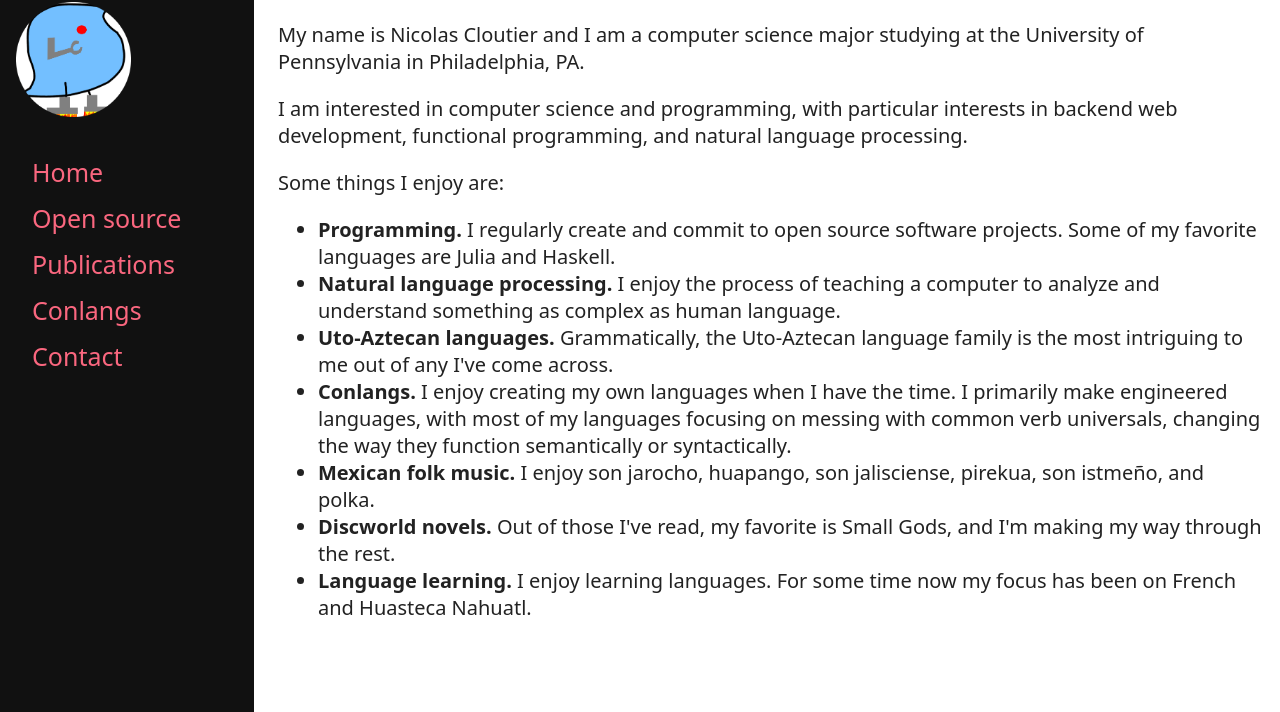
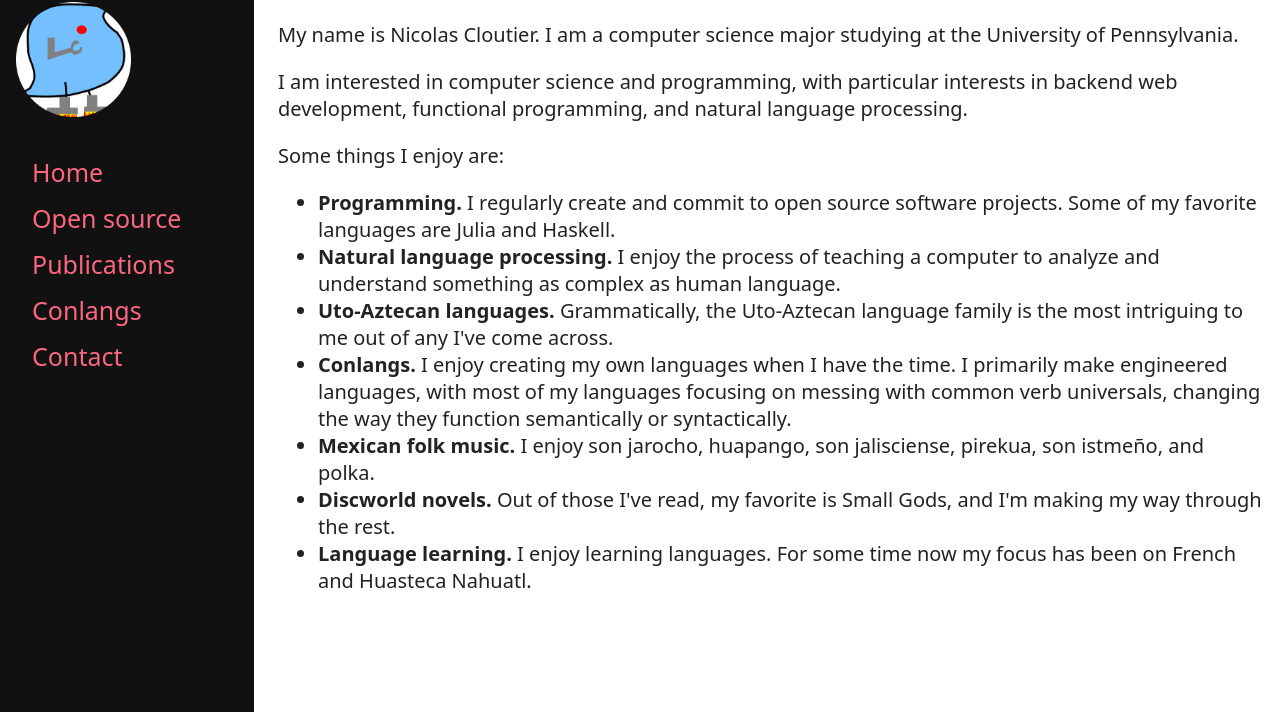
Before and after one commit to NicoACloutier/NicoACloutier.github.io, a plain HTML site: page index.html in a window 1280 px wide. Shown: the part 88-800 px from the top of the page. Drawn offline with Linux system fonts and the light colour scheme.

Commit message:
fix typos

```diff
--- a/index.html
+++ b/index.html
@@ -19,7 +19,7 @@
 
 <div class="primary">
     <h1>Welcome to my website :)</h1>
-    <p>My name is Nicolas Cloutier and I am a computer science major studying at the University of Pennsylvania in Philadelphia, PA.</p>
+    <p>My name is Nicolas Cloutier. I am a computer science major studying at the University of Pennsylvania.</p>
     <p>I am interested in computer science and programming, with particular interests in backend web development, functional programming, and natural language processing.</p>
     <p>Some things I enjoy are:</p>
     <ul>
```
Also changed, not shown: opensource.html (+3 -1 lines).
